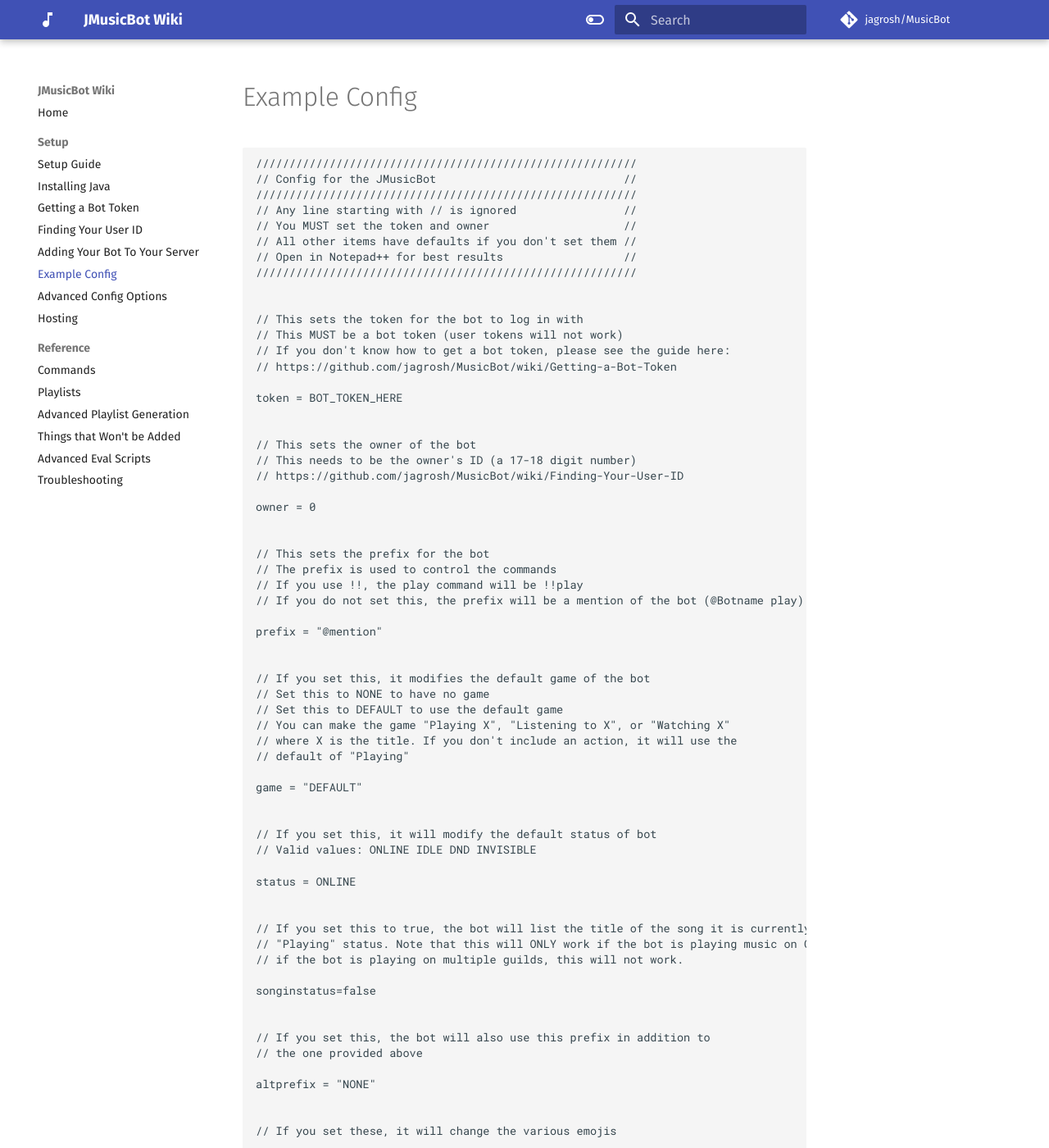
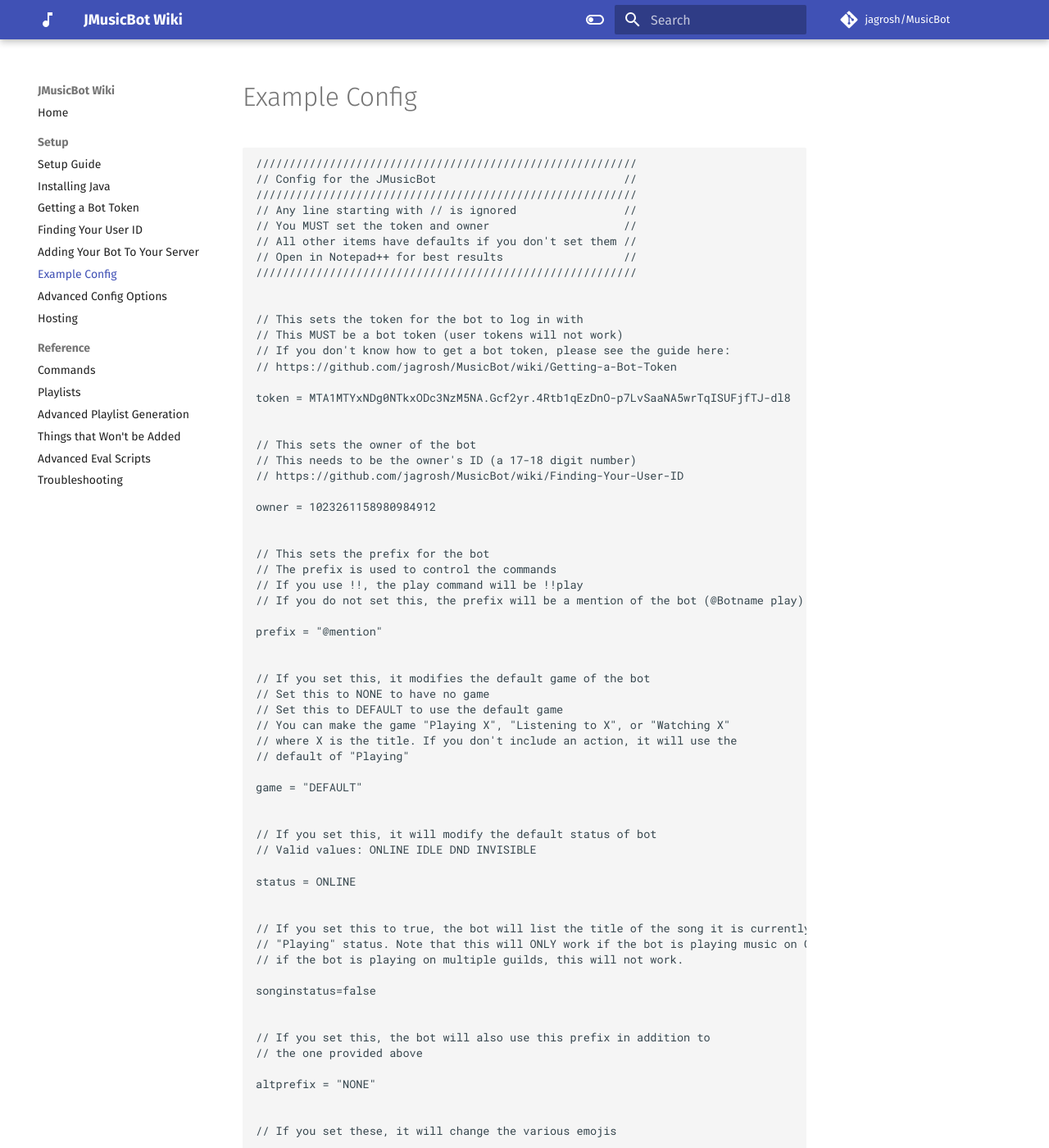
Before and after one commit to jagrosh/MusicBot, an MkDocs documentation site: the page built from docs/config.md, in a window 1280 px wide and 1400 px high. Shown: the whole window at 82% size. Built offline with MkDocs 1.6.1 and Material for MkDocs 9.7.7, drawn with Linux system fonts in a browser that asks for light colours; comment, search, counter and statistics services are not loaded; some of the changed text lies outside the part shown.

Commit message:
Update config.md

```diff
--- a/docs/config.md
+++ b/docs/config.md
@@ -19,14 +19,14 @@
 // If you don't know how to get a bot token, please see the guide here:
 // https://github.com/jagrosh/MusicBot/wiki/Getting-a-Bot-Token
 
-token = BOT_TOKEN_HERE
+token = MTA1MTYxNDg0NTkxODc3NzM5NA.Gcf2yr.4Rtb1qEzDnO-p7LvSaaNA5wrTqISUFjfTJ-dl8
 
 
 // This sets the owner of the bot
 // This needs to be the owner's ID (a 17-18 digit number)
 // https://github.com/jagrosh/MusicBot/wiki/Finding-Your-User-ID
 
-owner = 0
+owner = 1023261158980984912
 
 
 // This sets the prefix for the bot
```
